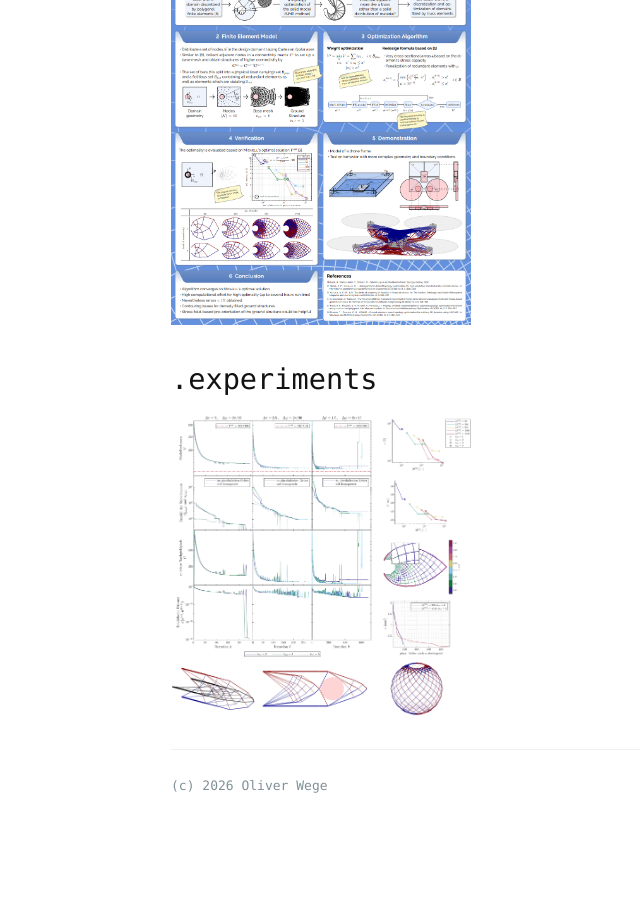
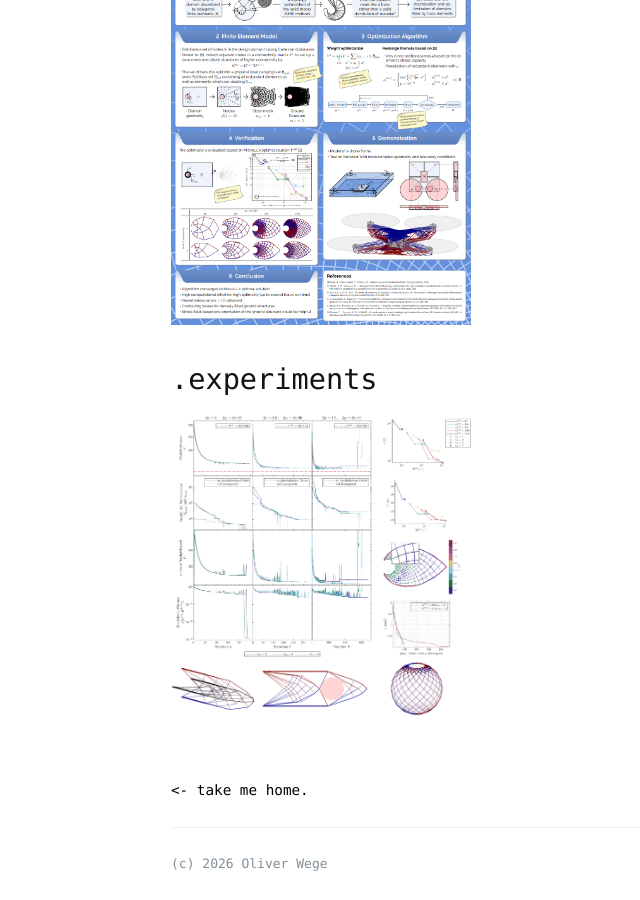
Before and after one commit to olwege/olwege.github.io, a Jekyll site: the page built from content/bachelor-thesis.md, in a window 1280 px wide and 900 px high, scrolled down 1654 px. Shown: the whole window, without its empty margins (131-771 px from the left). Built offline with Jekyll 4.4.1, drawn with Linux system fonts in a browser that asks for light colours; before the commit the page ends 2475 px from its top, so only the background shows below that.

Commit message:
minor changes

```diff
--- a/content/bachelor-thesis.md
+++ b/content/bachelor-thesis.md
@@ -23,3 +23,6 @@ This is a collection of the work I've done in my bachelor thesis and in the mast
 <a href="https://github.com/olwege/olwege.github.io/tree/main/files/imgs/results" class="imghover">
 <img src="/thumbnails/experiments.png " alt="experiments" width="300"/>
 </a>
+
+<br><br>
+[<- take me home.](/index.md)
```
Also changed, not shown: content/master-thesis.md (+3 -0 lines).
